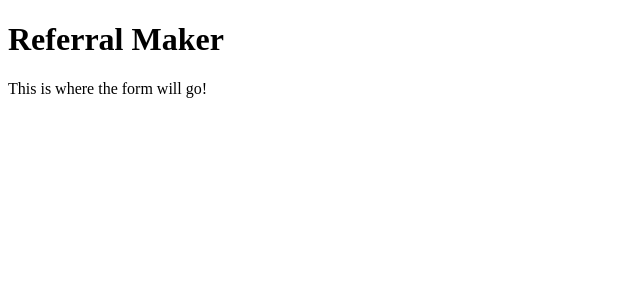
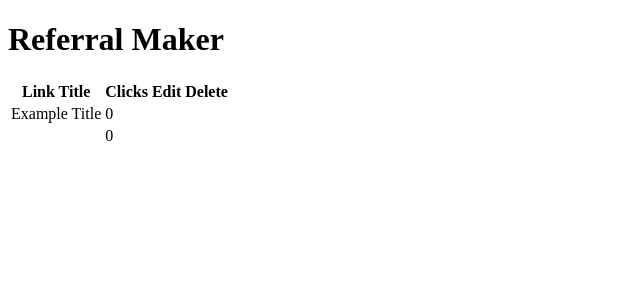
Before and after one commit to brandoshmando/referral-test, a Django app: page / in a window 1280 px wide. Shown: the top 300 px of the page, without its empty margins (0-640 px from the left). Run offline with Django 3.2, Linux system fonts and the light colour scheme; data comes from the database, SQL or seed files in the repository.

Commit message:
root page coming along nicely

```diff
--- a/refer_sys/templates/refer_sys/root_page.html
+++ b/refer_sys/templates/refer_sys/root_page.html
@@ -7,8 +7,25 @@
 <body>
   <div id="content-wrap">
     <h1>Referral Maker</h1>
-    <div id="form-wrap">
-      <p>This is where the form will go!</p>
+    <div id="list-wrap">
+      <table>
+        <tr>
+          <th>Link Title</th>
+          <th>Clicks</th>
+          <th>Edit</th>
+          <th>Delete</th>
+        </tr>
+        {% for link in links %}
+        <tr>
+          <td>
+            {{ link.title }}
+          </td>
+          <td>
+            {{ link.clicks }}
+          </td>
+        </tr>
+        {% endfor %}
+      </table>
     </div>
   </div>
 </body>
--- a/refer_sys/views.py
+++ b/refer_sys/views.py
@@ -1,4 +1,7 @@
 from django.shortcuts import render
-
+from refer_sys.models import Link
 def root_page(request):
-  return render (request, 'refer_sys/root_page.html', {})
+  links = Link.objects.order_by("created_at")
+  return render (request, 'refer_sys/root_page.html',
+    {'links': links}
+  )
```
